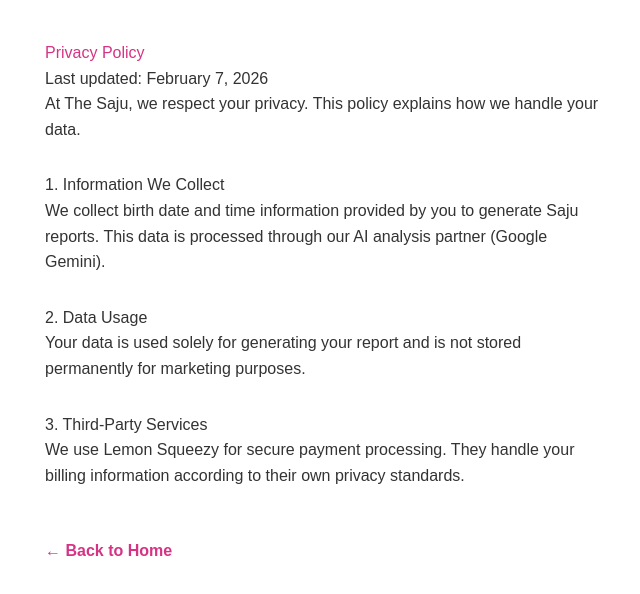
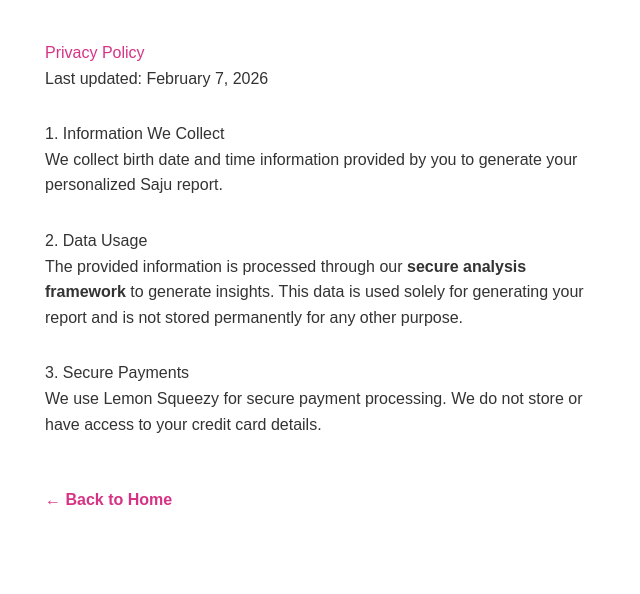
Before and after one commit to rhflffk019-hue/my-saju-app-2026, a Next.js app: page /privacy in a window 1280 px wide. Shown: the top 594 px of the page, without its empty margins (315-955 px from the left). Built offline with nearby package versions, Linux system fonts and the light colour scheme.

Commit message:
Privacy update

```diff
--- a/app/privacy/page.tsx
+++ b/app/privacy/page.tsx
@@ -4,16 +4,15 @@
     <div style={{ padding: '40px 20px', maxWidth: '600px', margin: '0 auto', color: '#333', lineHeight: '1.6' }}>
       <h1 style={{ color: '#d63384' }}>Privacy Policy</h1>
       <p>Last updated: February 7, 2026</p>
-      <p>At The Saju, we respect your privacy. This policy explains how we handle your data.</p>
 
       <h2 style={{ marginTop: '30px' }}>1. Information We Collect</h2>
-      <p>We collect birth date and time information provided by you to generate Saju reports. This data is processed through our AI analysis partner (Google Gemini).</p>
+      <p>We collect birth date and time information provided by you to generate your personalized Saju report.</p>
 
       <h2 style={{ marginTop: '30px' }}>2. Data Usage</h2>
-      <p>Your data is used solely for generating your report and is not stored permanently for marketing purposes.</p>
+      <p>The provided information is processed through our <b>secure analysis framework</b> to generate insights. This data is used solely for generating your report and is not stored permanently for any other purpose.</p>
 
-      <h2 style={{ marginTop: '30px' }}>3. Third-Party Services</h2>
-      <p>We use Lemon Squeezy for secure payment processing. They handle your billing information according to their own privacy standards.</p>
+      <h2 style={{ marginTop: '30px' }}>3. Secure Payments</h2>
+      <p>We use Lemon Squeezy for secure payment processing. We do not store or have access to your credit card details.</p>
 
       <div style={{ marginTop: '50px' }}>
         <a href="/" style={{ color: '#d63384', textDecoration: 'none', fontWeight: 'bold' }}>← Back to Home</a>
```
